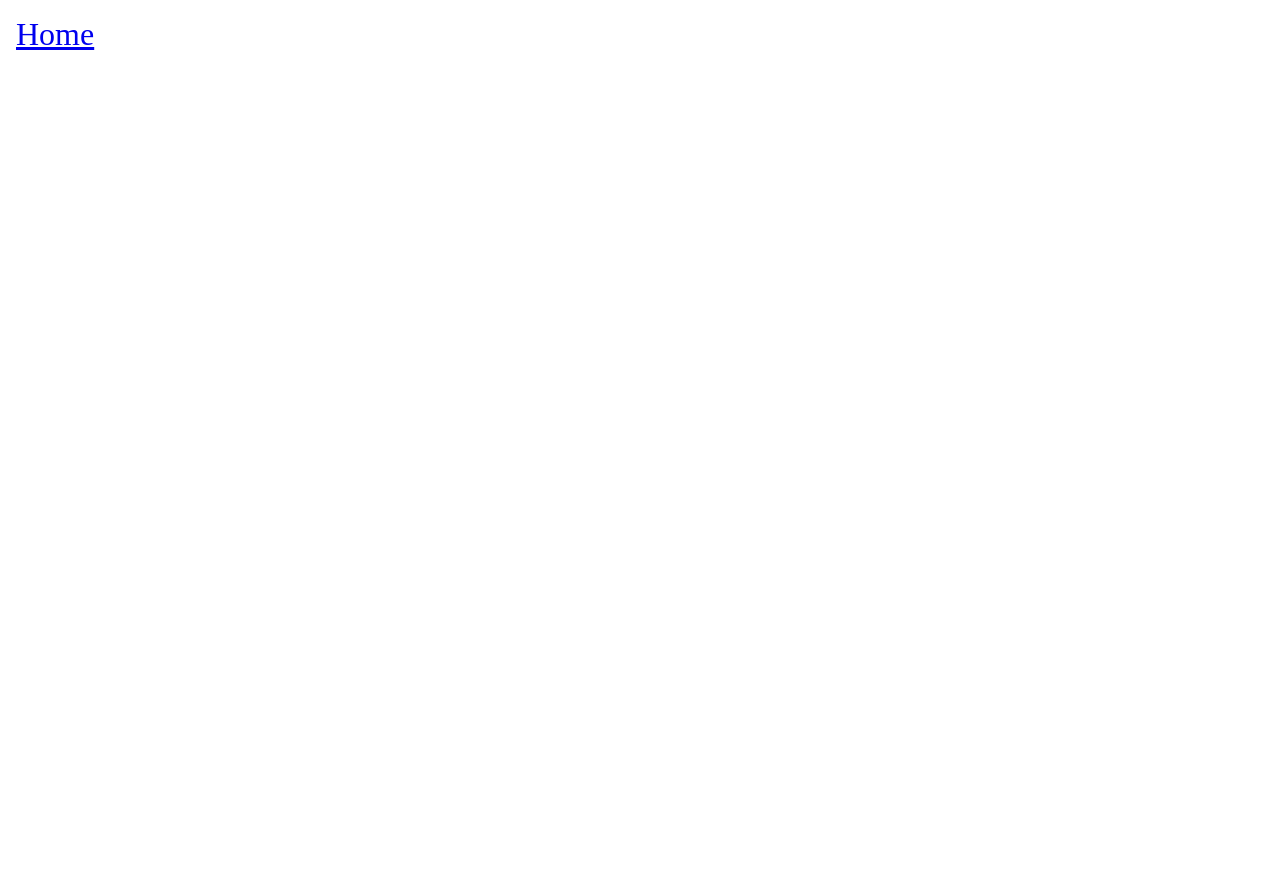
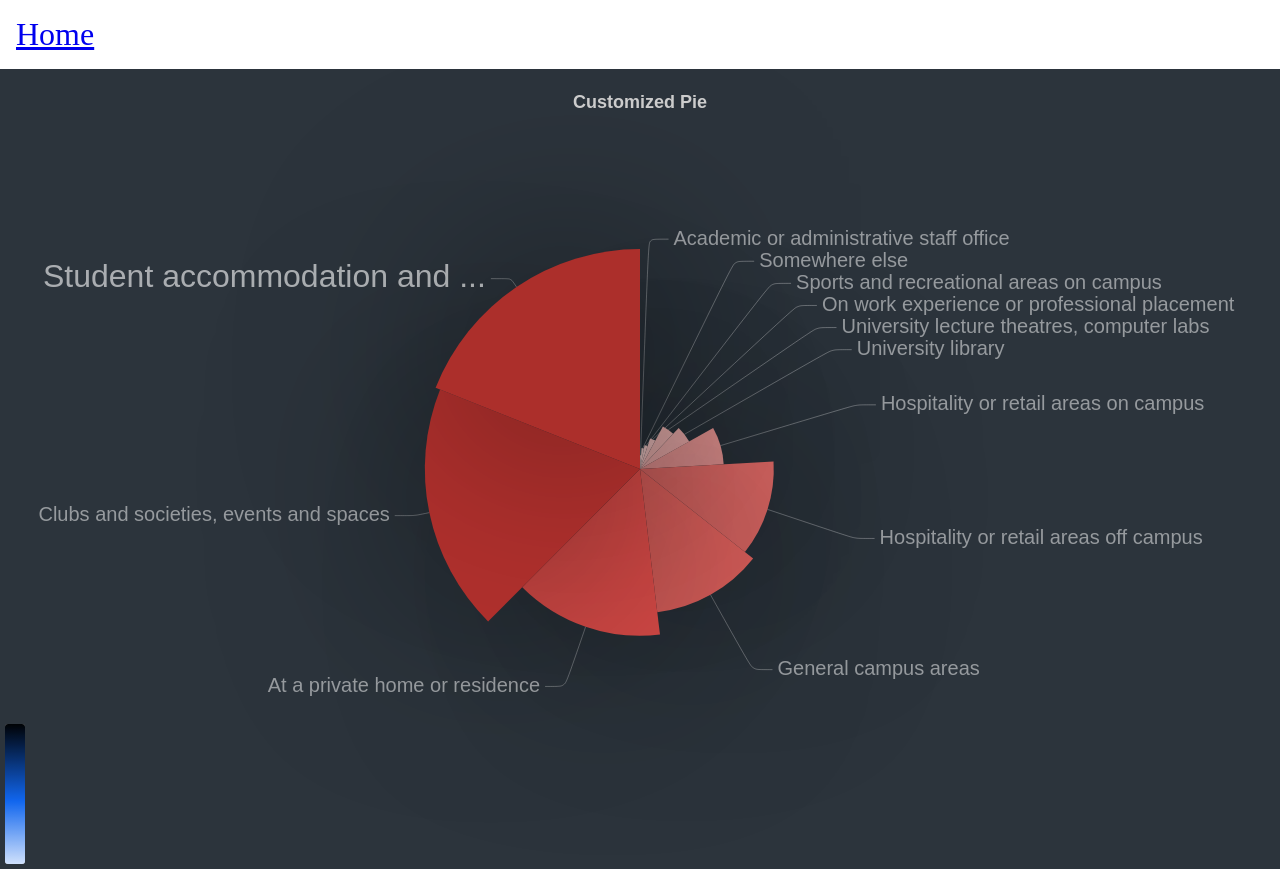
Before and after one commit to LookRain/NSSS-data-viz, a Nuxt app: page /location in a window 1280 px wide. Before the commit this address had no page. Before the commit the page ends 800 px from the top, so only its background shows below. Built offline with nearby package versions, Linux system fonts and the light colour scheme.

Commit message:
add pie chart

```diff
--- a/pages/index.vue
+++ b/pages/index.vue
@@ -3,6 +3,7 @@
   <main>
     <NuxtLink to="/sa">sexual assault</NuxtLink>
     <NuxtLink to="/sh">sexual harrasement</NuxtLink>
+    <NuxtLink to="/location">location</NuxtLink>
   </main>
 </template>
 
--- /dev/null
+++ b/pages/location.vue
@@ -0,0 +1,99 @@
+<template>
+  <v-chart class="chart" :option="option" autoresize />
+</template>
+
+<script setup>
+import VChart, {THEME_KEY} from 'vue-echarts';
+import 'echarts';
+
+const option = ref({
+  backgroundColor: '#2c343c',
+  title: {
+    text: 'Customized Pie',
+    left: 'center',
+    top: 20,
+    textStyle: {
+      color: '#ccc',
+    },
+  },
+  // tooltip: {
+  //   trigger: 'item',
+  // },
+  visualMap: {
+    show: true,
+    min: 1,
+    max: 50,
+    inRange: {
+      colorLightness: [0.9, 0.01],
+    },
+  },
+  series: [
+    {
+      name: 'Access From',
+      type: 'pie',
+      radius: '55%',
+      center: ['50%', '50%'],
+      data: [
+        {value: 27.3, name: 'Student accommodation and residences'},
+        {value: 26.7, name: 'Clubs and societies, events and spaces'},
+        {value: 20.7, name: 'At a private home or residence'},
+        {value: 17.9, name: 'General campus areas'},
+        {value: 16.6, name: 'Hospitality or retail areas off campus'},
+        {value: 10.4, name: 'Hospitality or retail areas on campus'},
+        {value: 7.0, name: 'University library'},
+        {value: 6.0, name: 'University lecture theatres, computer labs'},
+        {value: 4.0, name: 'On work experience or professional placement'},
+        {value: 3.0, name: 'Sports and recreational areas on campus'},
+        {value: 2.6, name: 'Somewhere else'},
+        {value: 1.7, name: 'Academic or administrative staff office'},
+      ].sort(function (a, b) {
+        return a.value - b.value;
+      }),
+      roseType: 'radius',
+      label: {
+        fontSize: 20,
+        fontWeight: '300',
+        color: 'rgba(255, 255, 255, 0.5)',
+        formatter: function (params) {
+          // Check if it's the special data point
+          if (params.name === 'Student accommodation and residences') {
+            return `{a|${params.name}}`; // The name is already formatted with rich text
+          } else {
+            return params.name;
+          }
+        },
+        rich: {
+          a: {
+            fontSize: 32, // This will be the bigger font size for the special data point
+            color: 'rgba(255, 255, 255, 0.6)',
+          },
+          b: {},
+        },
+      },
+      labelLine: {
+        lineStyle: {
+          color: 'rgba(255, 255, 255, 0.3)',
+        },
+        smooth: 0.2,
+        length: 10,
+        length2: 20,
+      },
+      itemStyle: {
+        color: '#c23531',
+        shadowBlur: 200,
+        shadowColor: 'rgba(0, 0, 0, 0.5)',
+      },
+      animationType: 'scale',
+      animationEasing: 'elasticOut',
+      animationDelay: function (idx) {
+        return Math.random() * 200;
+      },
+    },
+  ],
+});
+</script>
+<style scoped>
+.chart {
+  height: 100vh;
+}
+</style>
```
